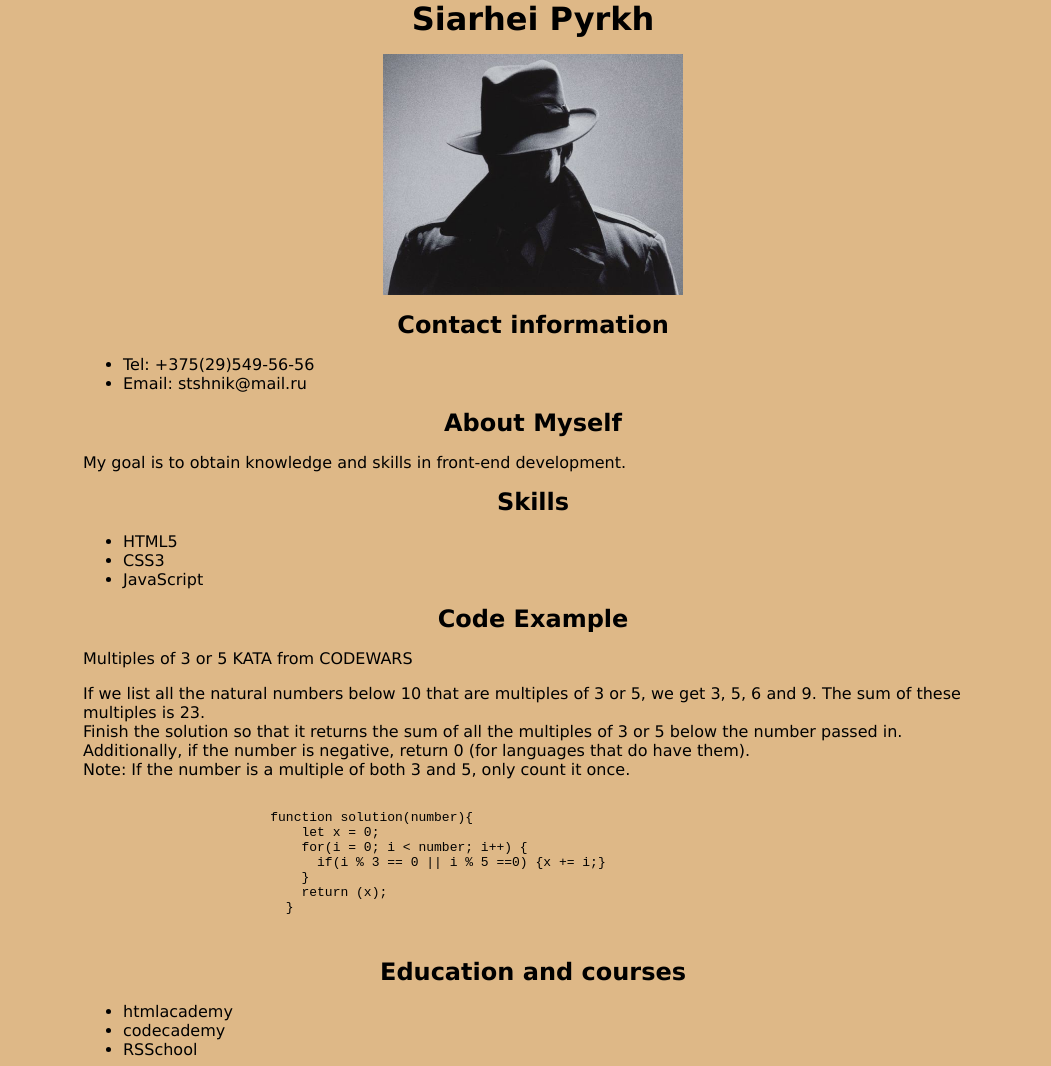
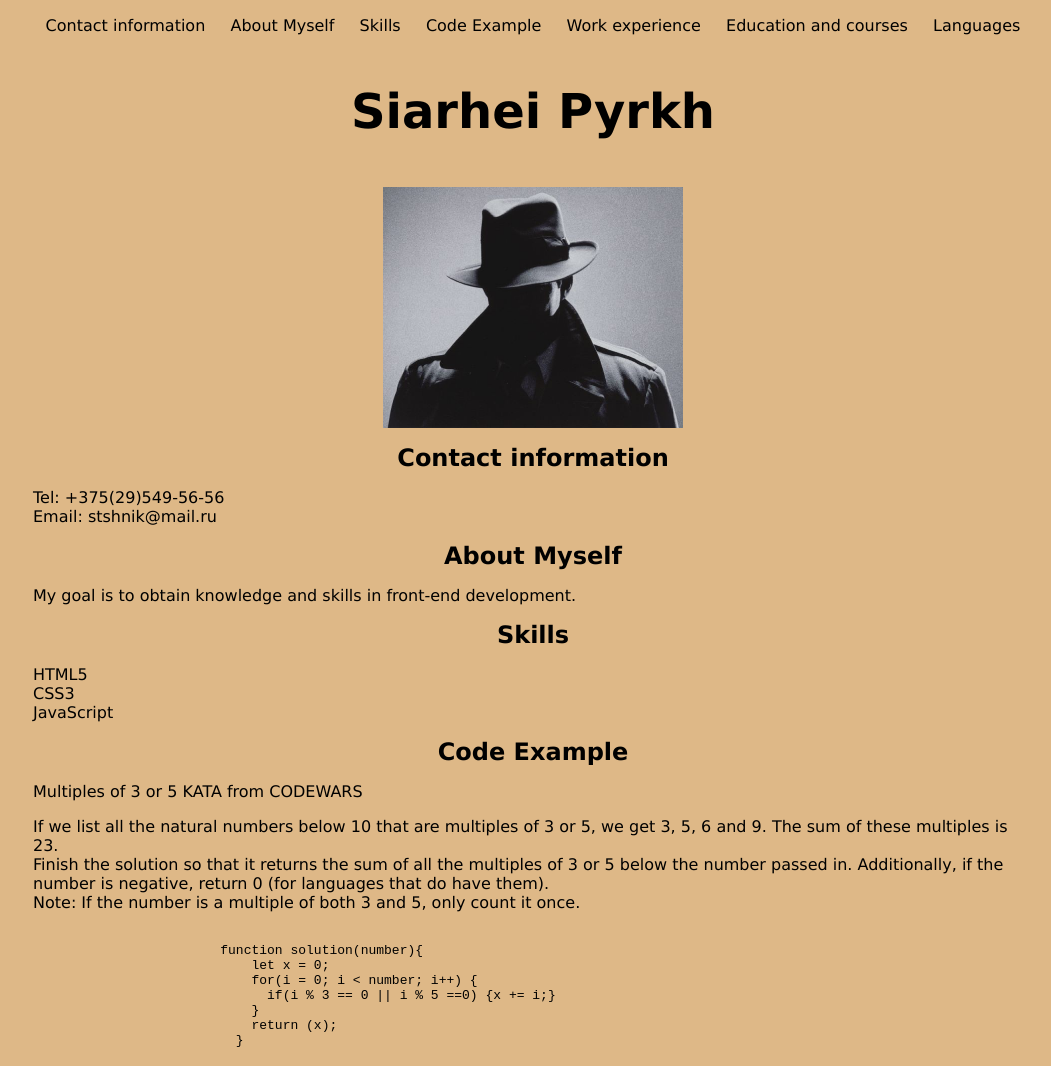
Before and after one commit to sergsts/rsschool-cv, a plain HTML site: page index.html in a window 1280 px wide. Shown: the top 1066 px of the page, without its empty margins (107-1158 px from the left). Drawn offline with Linux system fonts and the light colour scheme.

Commit message:
feat: add navigation

```diff
--- a/CSS/style.css
+++ b/CSS/style.css
@@ -6,17 +6,38 @@ body {
 
 * {
     box-sizing: border-box;
-  }
+}
 
-  h1,
-  h2,
-  h3,
-  h4,
-  h5,
-  h6 {
+.visually-hidden {
+    position: absolute;
+    clip: rect(0 0 0 0);
+    width: 1px;
+    height: 1px;
+    margin: -1px;
+}
+
+ul {
+    padding: 0;
+    margin-left: 0;
+}
+
+li {
+    list-style: none;
+    margin: 0;
+    padding: 0;
+}
+
+h1,
+h2 {
     margin: 0;
     text-align: center;
-  }
+}
+
+.name {
+    font-size: 3em;
+    font-weight: 700;
+    text-align: center;
+}
 
 .avatar {
     display: block;
@@ -29,13 +50,14 @@ a {
 }
 
 .container {
-    width: 100%;
-    max-width: 900px;
+    max-width: 1000px;
     margin: 0 auto;
 }
 
-.main-footer {
+.main-footer,
+.navigation-list {
     display: flex;
+    flex-wrap: wrap;
     justify-content: space-around;
     align-items: center;
 }
--- a/index.html
+++ b/index.html
@@ -10,14 +10,30 @@
 <body>
     <div class="container">
         <header class="main-header">
-            <h1>Siarhei Pyrkh</h1>
-            <figure>
-                <img class="avatar" src="IMG/Darkman.jpg" width="300" alt="avatar" />
-            </figure>
+            <nav class="main-navigation">
+                <ul class="navigation-list">
+                    <li class="navigation-item"><a href="#contacts">Contact information</a></li>
+                    <li class="navigation-item"><a href="#about-myself">About Myself</a></li>
+                    <li class="navigation-item"><a href="#skills">Skills</a></li>
+                    <li class="navigation-item"><a href="#code-example">Code Example</a></li>
+                    <li class="navigation-item"><a href="#work-experience">Work experience</a></li>
+                    <li class="navigation-item"><a href="#education">Education and courses</a></li>
+                    <li class="navigation-item"><a href="#lang">Languages</a></li>
+                </ul>
+            </nav>
         </header>
         <main>
+            <h1 class="visually-hidden">Curriculum vitae</h1>
+            <section>
+                <h2 class="visually-hidden">Name</h2>
+                <p class="name">Siarhei Pyrkh</p>
+                <figure>
+                    <img class="avatar" src="IMG/Darkman.jpg" width="300" alt="avatar" />
+                </figure>
+            </section>
+
             <section class="contacts">
-                <h2>Contact information</h2>
+                <h2 id="contacts">Contact information</h2>
                 <ul>
                     <li>
                         <span class="tel">Tel:</span>
@@ -30,11 +46,11 @@
                 </ul>
             </section>
             <section class="about-myself">
-                <h2>About Myself</h2>
+                <h2 id="about-myself">About Myself</h2>
                 <p>My goal is to obtain knowledge and skills in front-end development.</p>
             </section>
             <section class="skills">
-                <h2>Skills</h2>
+                <h2 id="skills">Skills</h2>
                 <ul>
                     <li>HTML5</li>
                     <li>CSS3</li>
@@ -42,7 +58,7 @@
                   </ul>
             </section>
             <section class="code-example">
-                <h2>Code Example</h2>
+                <h2 id="code-example">Code Example</h2>
                 <p><a href="https://www.codewars.com/kata/514b92a657cdc65150000006">Multiples of 3 or 5</a> KATA from CODEWARS</p>
                 <p>If we list all the natural numbers below 10 that are multiples of 3 or 5, we get 3, 5, 6 and 9. The sum of these multiples is 23.<br>
                     Finish the solution so that it returns the sum of all the multiples of 3 or 5 below the number passed in. Additionally, if the number is negative, return 0 (for languages that do have them).<br>
@@ -59,8 +75,12 @@
                     </code>
                 </pre>
             </section>
+            <section class="work-experience">
+                <h2 id="work-experience">Work experience</h2>
+                <p>CV</p>
+            </section>
             <section class="education">
-                <h2>Education and courses</h2>
+                <h2 id="education">Education and courses</h2>
                 <ul>
                     <li>htmlacademy</li>
                     <li>codecademy</li>
@@ -68,16 +88,18 @@
                 </ul>
             </section>
             <section class="lang">
-                <h2>Languages</h2>
+                <h2 id="lang">Languages</h2>
                 <p>English - A2 elementary</p>
             </section>
         </main>
         <footer class="main-footer">
-            <p>2021</p>
-                <a href="https://github.com/SiarheiPyrkh">https://github.com/SiarheiPyrkh</a>
-                <a href="https://rs.school/js/">
-                    <img src="IMG/rs_school_js.svg" width="50" alt="Link to «JavaScript/Front-end» course">
-                </a>
+            <a href="https://github.com/SiarheiPyrkh">
+                <img src="IMG/github-logo_icon.svg" width="30" alt="My github">
+            </a>
+            <p>2022</p>
+            <a href="https://rs.school/js/">
+                <img src="IMG/rs_school_js.svg" width="50" alt="Link to «JavaScript/Front-end» course">
+            </a>
         </footer>
     </div>
 </body>
```
Also changed, not shown: IMG/github-logo_icon.svg (added).
